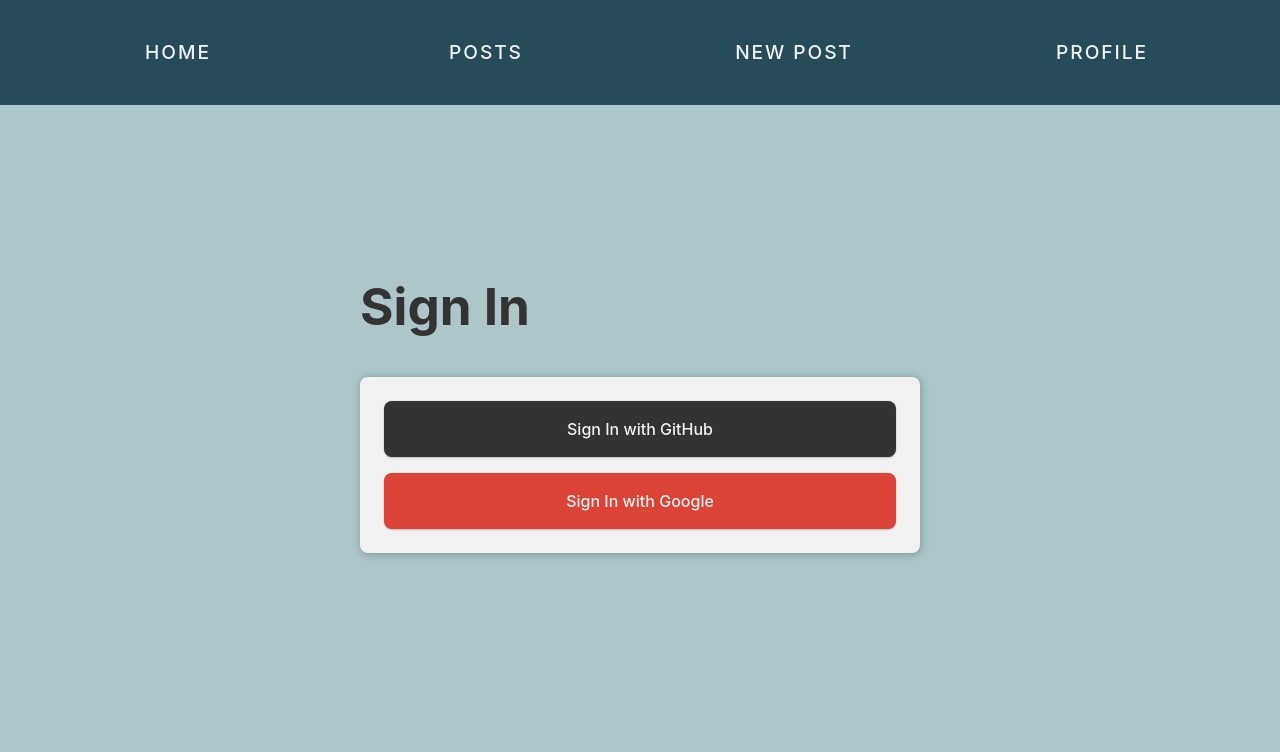
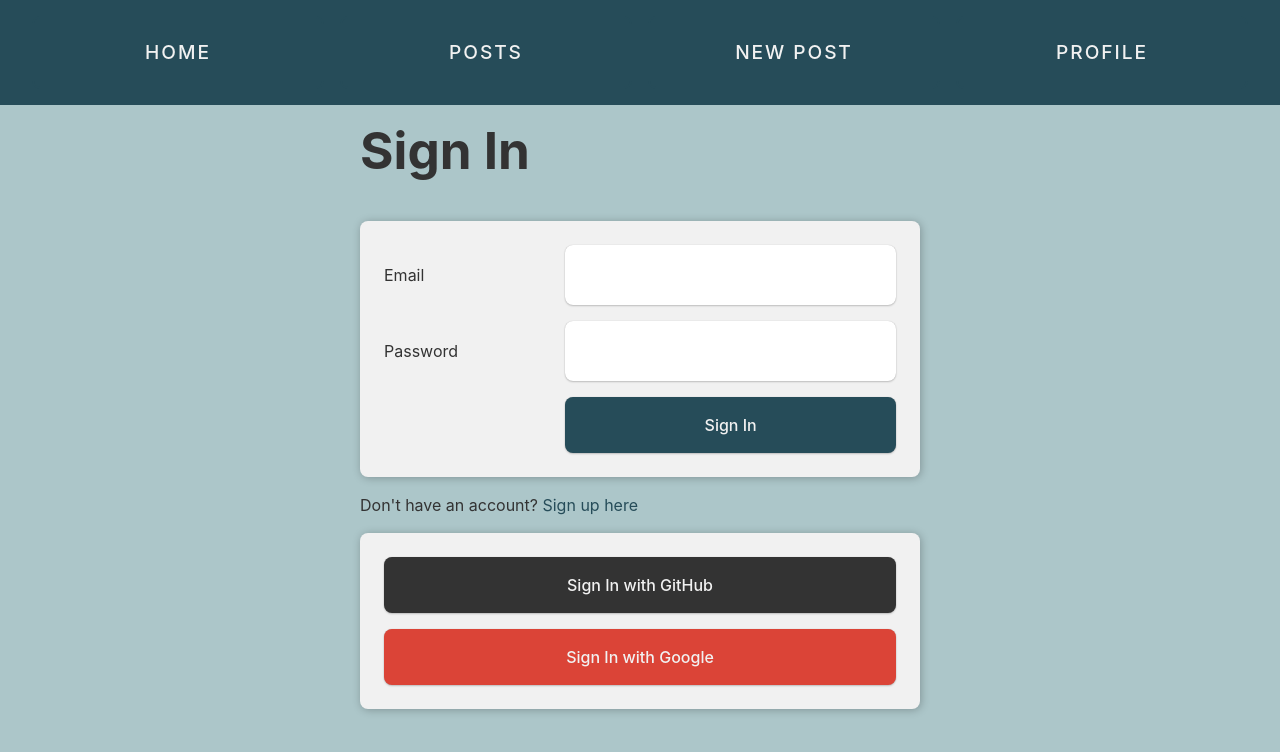
Before and after one commit to cederdorff/next-post-app, a Next.js app: page /sign-in in a window 1280 px wide. Shown: the top 752 px of the page. Built offline with nearby package versions, Linux system fonts and the light colour scheme; no server answers.

Commit message:
Implement user authentication with sign-up and sign-in forms; add bcrypt for password hashing and update styles

```diff
--- a/app/auth/index.js
+++ b/app/auth/index.js
@@ -2,9 +2,43 @@ import NextAuth from "next-auth";
 import GitHub from "next-auth/providers/github";
 import Google from "next-auth/providers/google";
 import { createUser, getUserByMail } from "./helpers";
+import Credentials from "next-auth/providers/credentials";
+import bcrypt from "bcrypt";
 
 export const { handlers, signIn, signOut, auth } = NextAuth({
-  providers: [GitHub, Google],
+  providers: [
+    GitHub,
+    Google,
+    Credentials({
+      credentials: {
+        email: {},
+        password: {}
+      },
+      authorize: async credentials => {
+        let user = null;
+
+        const dbUser = await getUserByMail(credentials.email);
+        if (!dbUser) {
+          throw new Error("No user found with this email.");
+        }
+
+        const passwordMatch = await bcrypt.compare(credentials.password, dbUser.password);
+        if (passwordMatch) {
+          user = dbUser;
+          user.email = dbUser.mail;
+        }
+
+        if (!user) {
+          // No user found, so this is their first attempt to login
+          // Optionally, this is also the place you could do a user registration
+          throw new Error("Invalid credentials.");
+        }
+
+        // return user object with their profile data
+        return user;
+      }
+    })
+  ],
   callbacks: {
     async session({ session }) {
       // Add additional properties to the session
--- a/app/globals.css
+++ b/app/globals.css
@@ -155,6 +155,10 @@ form {
 #sign-in-form,
 #sign-up-form {
   width: 35rem;
+}
+
+#sign-up-form button {
+  grid-column: 2;
 }
 
 /* ---------- Button Group ---------- */
--- a/app/sign-in/page.js
+++ b/app/sign-in/page.js
@@ -1,5 +1,6 @@
 import { redirect } from "next/navigation";
 import { auth, signIn } from "../auth";
+import Link from "next/link";
 
 export default async function SignIn() {
   const session = await auth();
@@ -23,21 +24,32 @@ export default async function SignIn() {
     });
   }
 
+  async function handleSignInWithEmailAndPassword(formData) {
+    "use server";
+
+    await signIn("credentials", formData);
+  }
+
   return (
     <main id="sign-in-page" className="page">
       <section className="container">
         <h1>Sign In</h1>
-        <form id="sign-in-form">
-          <button
-            type="button"
-            className="btn-github"
-            onClick={handleSignInWithGitHub}>
+        <form id="sign-in-form" action={handleSignInWithEmailAndPassword}>
+          <label htmlFor="email">Email</label>
+          <input type="email" id="email" name="email" required />
+          <label htmlFor="password">Password</label>
+          <input type="password" id="password" name="password" required />
+          <label></label>
+          <button type="submit">Sign In</button>
+        </form>
+        <p>
+          Don&apos;t have an account? <Link href="/sign-up">Sign up here</Link>
+        </p>
+        <form>
+          <button type="button" className="btn-github" onClick={handleSignInWithGitHub}>
             Sign In with GitHub
           </button>
-          <button
-            type="button"
-            className="btn-google"
-            onClick={handleSignInWithGoogle}>
+          <button type="button" className="btn-google" onClick={handleSignInWithGoogle}>
             Sign In with Google
           </button>
         </form>
--- a/middleware.js
+++ /dev/null
@@ -1 +0,0 @@
-export { auth as middleware } from "./app/auth";
--- a/package.json
+++ b/package.json
@@ -9,6 +9,7 @@
     "lint": "next lint"
   },
   "dependencies": {
+    "bcrypt": "^5.1.1",
     "next": "15.0.3",
     "next-auth": "^5.0.0-beta.25",
     "react": "19.0.0-rc-66855b96-20241106",
```
Also changed, not shown: app/components/FormSignUp.js (added, +27 -0 lines), app/sign-up/page.js (added, +49 -0 lines), 1 other file (tests, documents, lock files or other folders).
